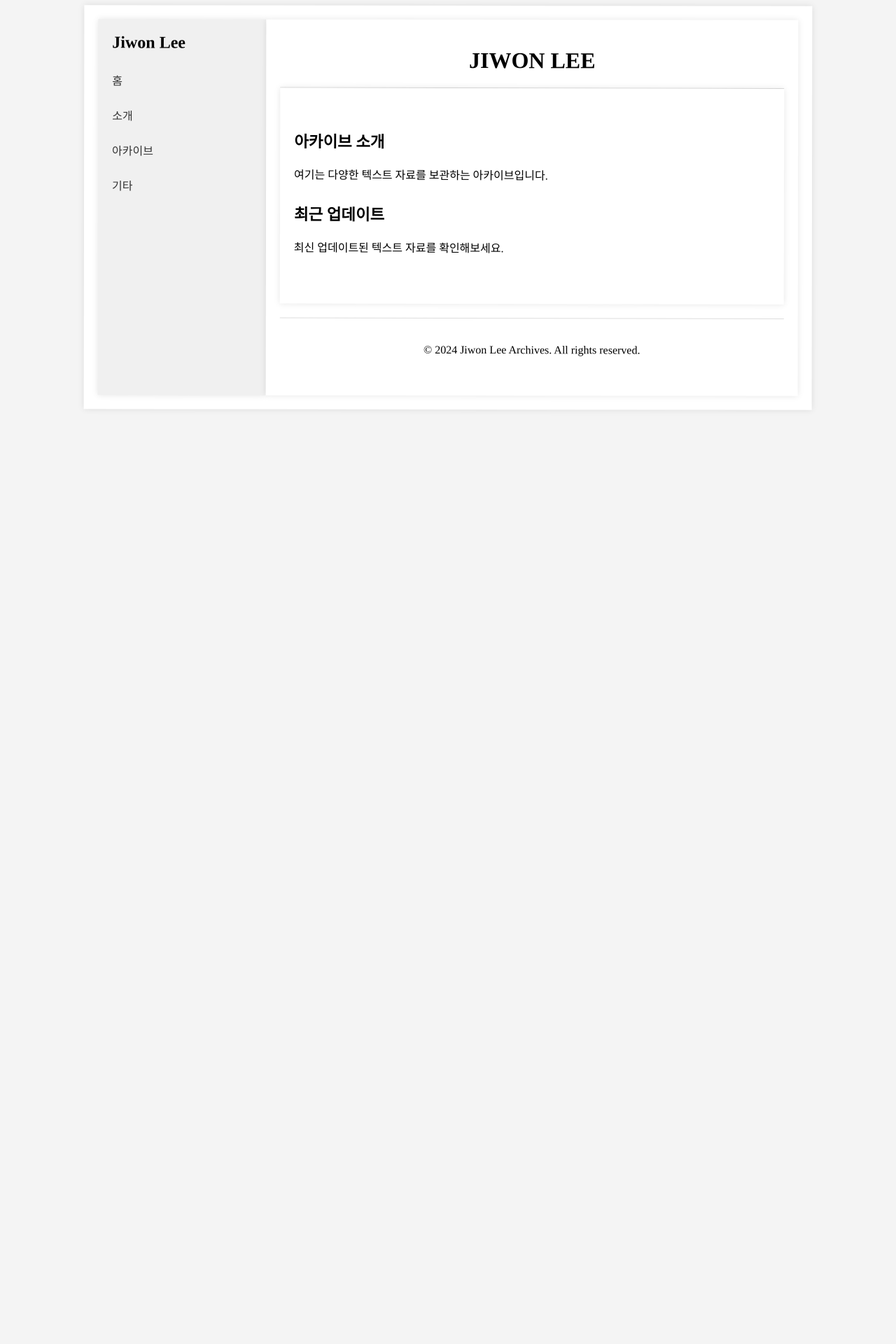
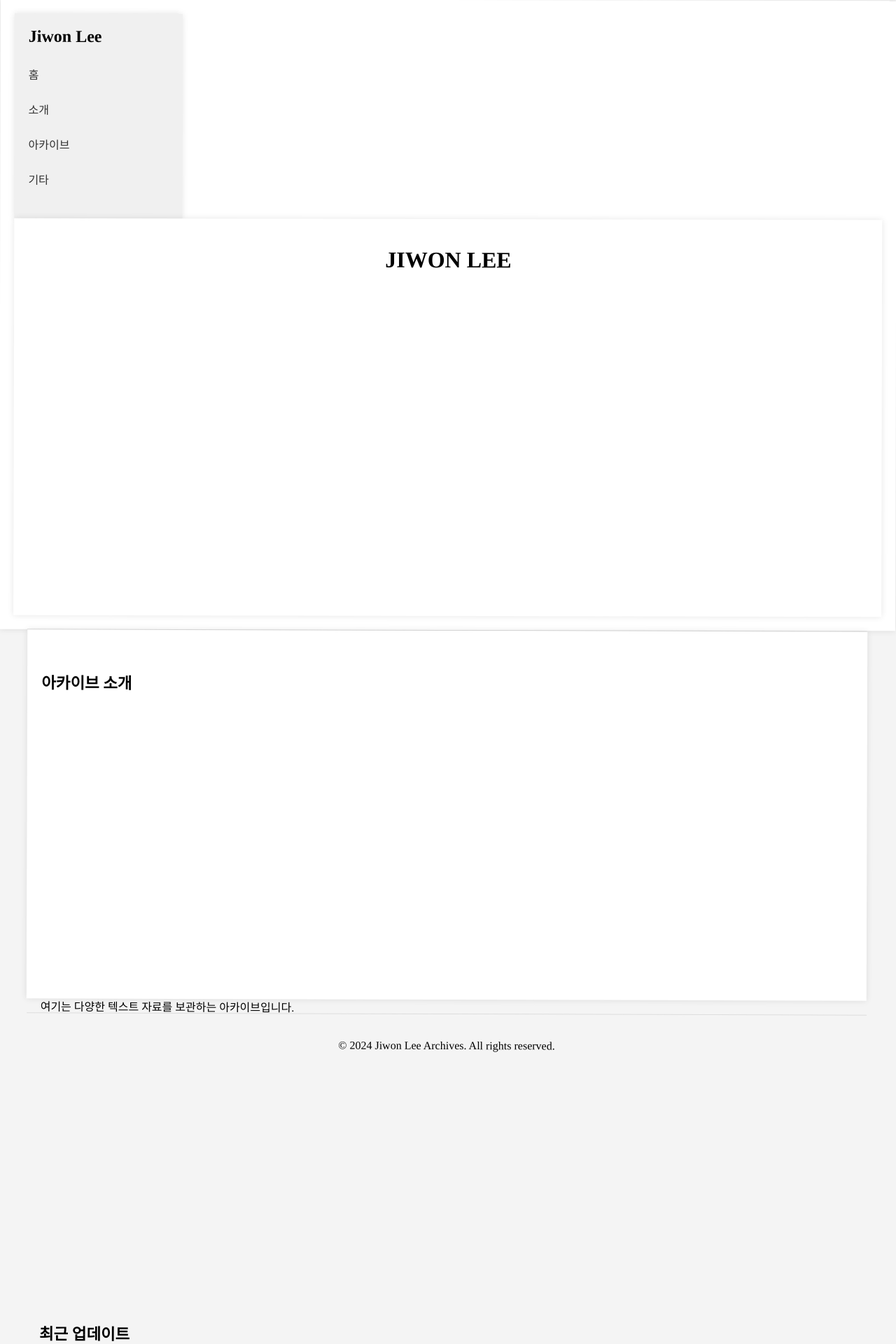
Before and after one commit to LfayeJ/archives, a Jekyll site: the page built from index.html, in a window 1280 px wide. Shown: the top 1920 px of the page at 70% size. Built offline with Jekyll 4.4.1, drawn with Linux system fonts in a browser that asks for light colours; some web fonts are replaced; before the commit the page ends 900 px from its top, so only the background shows below that.

Commit message:
Update styles.css

```diff
--- a/assets/css/styles.css
+++ b/assets/css/styles.css
@@ -6,25 +6,30 @@
   src: url('Orbit-Regular.woff2') format('woff2');
 }
 
-body, .container, header, header h1, header nav ul, header nav ul li, header nav ul li a,
+html, body, .container, header, header h1, header nav ul, header nav ul li, header nav ul li a,
 .content, .content h2, .content p, footer {
   transform: rotate(0.04deg);
+  width: 100%;
+  height: 100%;
 }
 
 body {
   font-family: "Orbit-Regular";
-  margin: 1;
+  margin: 0;
   padding: 0;
   background-color: #f4f4f4;
 }
 
 .container {
   display: flex; /* Flexbox를 사용하여 요소를 가로로 정렬 */
-  max-width: 1000px;
+  flex-direction: column; /* 필요에 따라 세로로도 정렬할 수 있음 */
+  width: 100%;
+  height: 100%;
   margin: 0 auto;
   padding: 20px;
   background-color: #fff;
   box-shadow: 0 0 10px rgba(0, 0, 0, 0.1);
+  box-sizing: border-box; /* 패딩과 테두리를 포함한 전체 크기를 계산 */
 }
 
 .side-menu {
```
